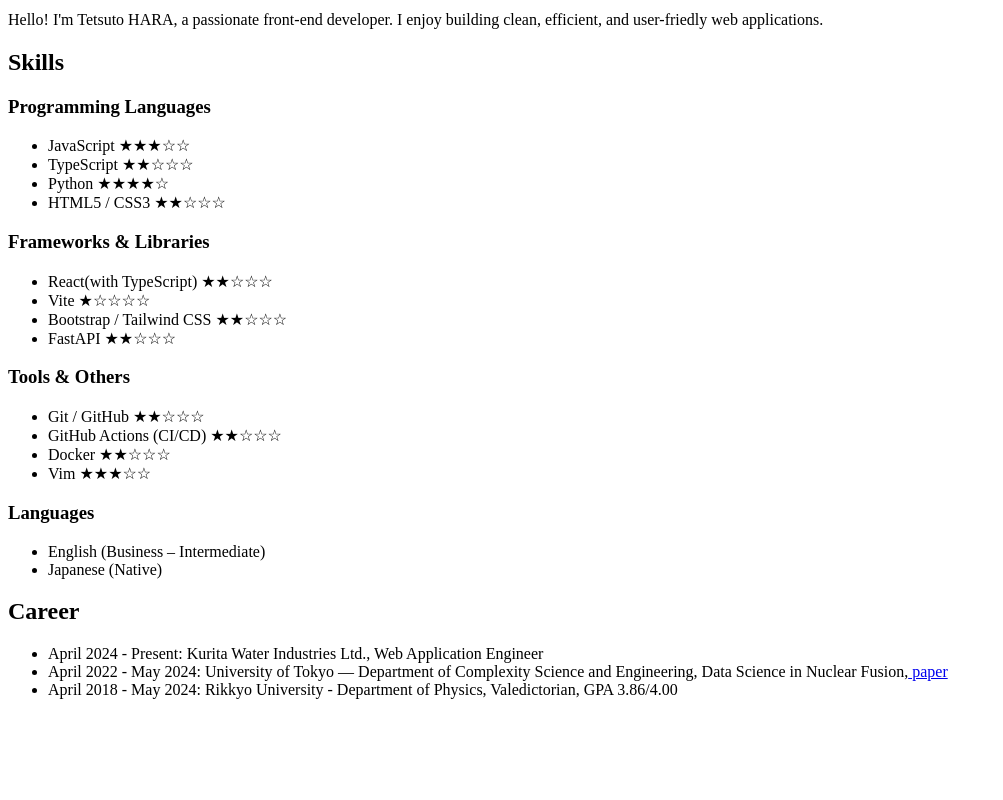
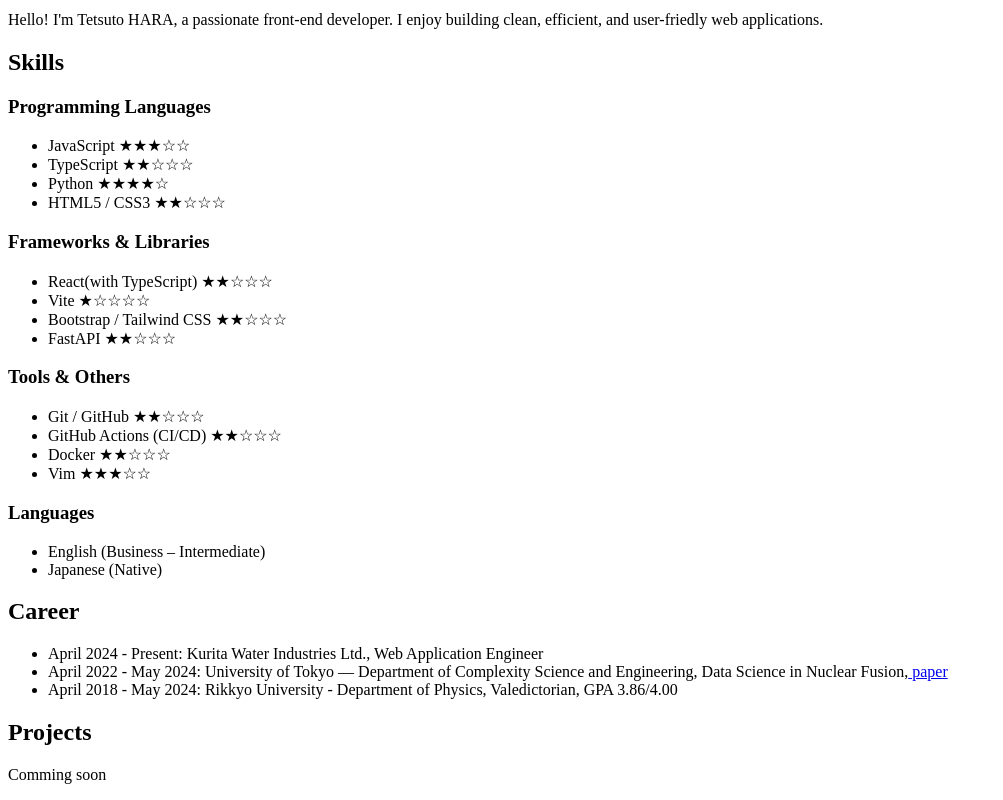
Before and after one commit to HARATetsuto/portfolio, a React (Vite) app: page / in a window 1280 px wide. Shown: the part 208-1008 px from the top of the page, without its empty margins (0-1003 px from the left). Before the commit the page ends 923 px from the top, so only its background shows below. Built offline with nearby package versions, Linux system fonts and the light colour scheme.

Commit message:
feat: Add Projects page

```diff
--- a/src/App.tsx
+++ b/src/App.tsx
@@ -3,7 +3,7 @@
 import About from "./components/About";
 import Skills from "./components/Skills";
 import Career from "./components/Career";
-// import Projects from "./components/Projects";
+import Projects from "./components/Projects";
 // import Contact from "./components/Contact";
 // import Footer from "./components/Footer";
 import "./styles/global.css";
@@ -16,7 +16,7 @@
 				<About />
 				<Skills />
 				<Career />
-				{/* <Projects /> */}
+				<Projects />
 				{/* <Contact /> */}
 			</main>
 			{/* <Footer /> */}
--- a/src/components/Projects.tsx
+++ b/src/components/Projects.tsx
@@ -0,0 +1,13 @@
+import React from "react";
+
+
+const Projects: React.FC = () => {
+  return (
+    <section id="projects">
+      <h2>Projects</h2>
+      <p>Comming soon</p>
+    </section>
+  )
+}
+
+export default Projects;
```
